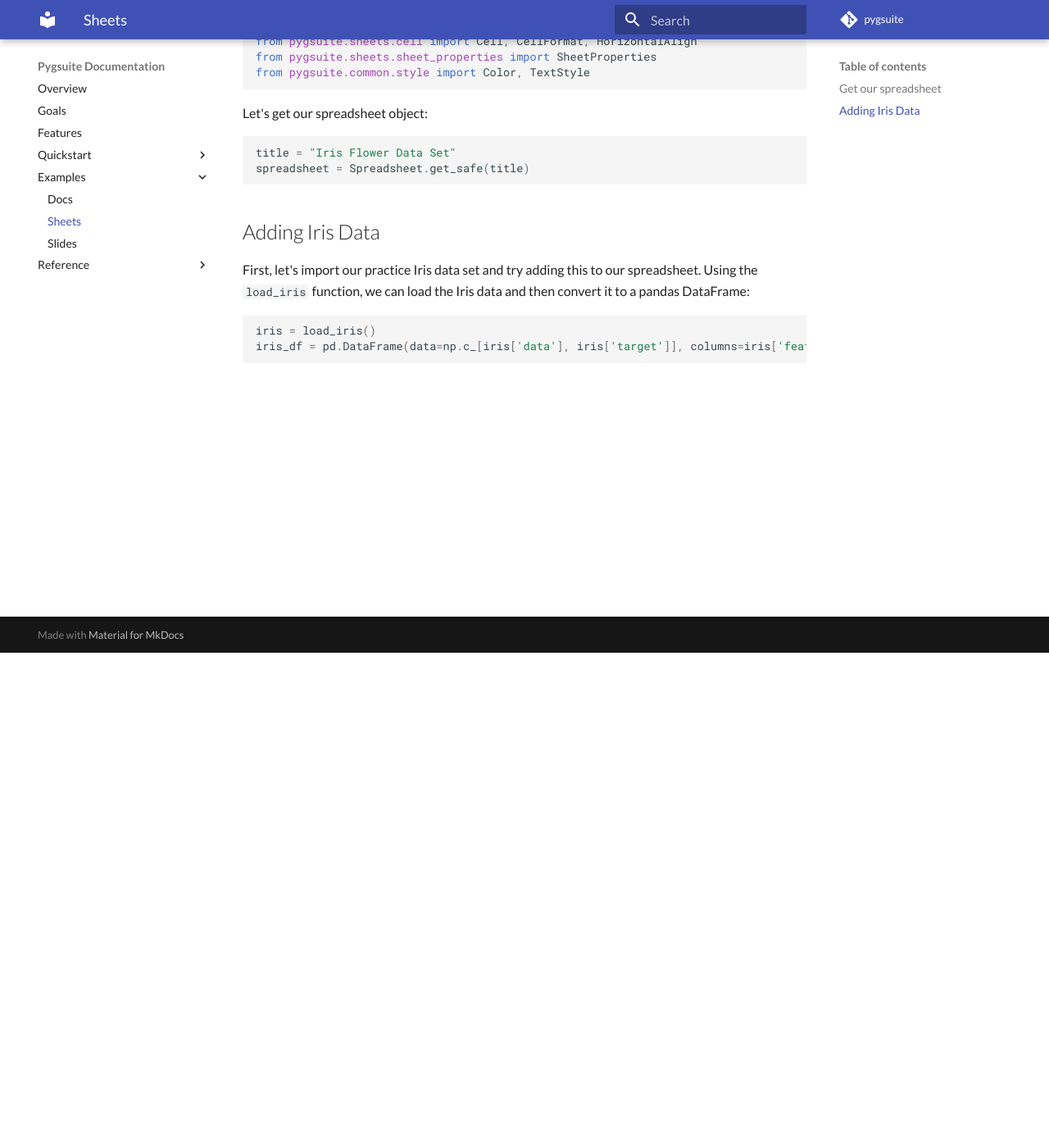
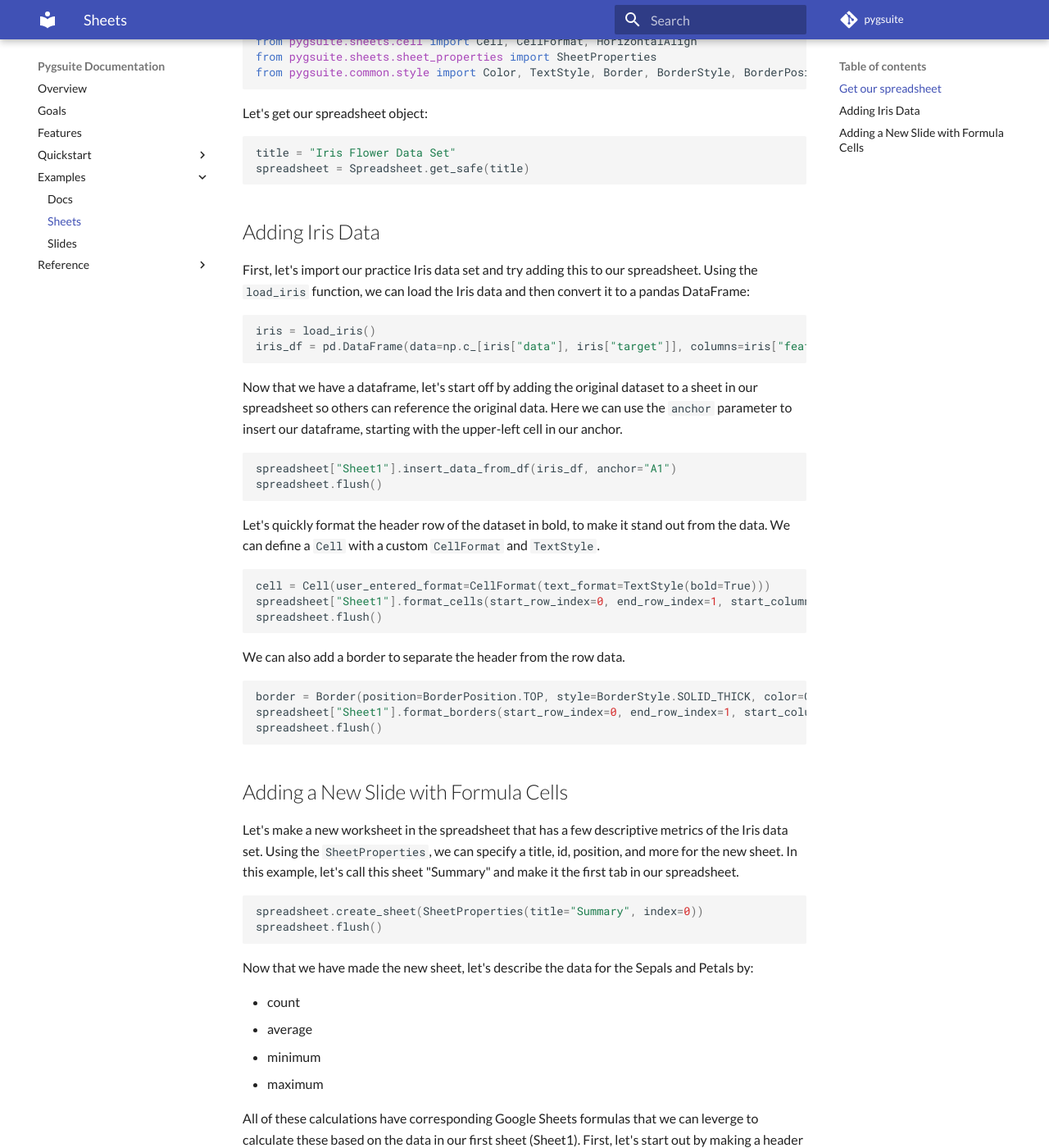
Before and after one commit to pygsuite/pygsuite, an MkDocs documentation site: the page built from docs/ref_examples/sheets.md, in a window 1280 px wide and 1400 px high, scrolled down 604 px. Shown: the whole window at 82% size. Built offline with MkDocs 1.6.1 and Material for MkDocs 9.7.7, drawn with Linux system fonts in a browser that asks for light colours; comment, search, counter and statistics services are not loaded; old or Windows-style settings are respelled for this version of MkDocs; some of the changed text lies outside the part shown.

Commit message:
add more detail to iris example

````diff
--- a/docs/ref_examples/sheets.md
+++ b/docs/ref_examples/sheets.md
@@ -18,7 +18,7 @@
 from pygsuite import Spreadsheet
 from pygsuite.sheets.cell import Cell, CellFormat, HorizontalAlign
 from pygsuite.sheets.sheet_properties import SheetProperties
-from pygsuite.common.style import Color, TextStyle
+from pygsuite.common.style import Color, TextStyle, Border, BorderStyle, BorderPosition
 ```
 
 Let's get our spreadsheet object:
@@ -34,5 +34,79 @@
 
 ```python
 iris = load_iris()
-iris_df = pd.DataFrame(data=np.c_[iris['data'], iris['target']], columns=iris['feature_names'] + ['target'])
+iris_df = pd.DataFrame(data=np.c_[iris["data"], iris["target"]], columns=iris["feature_names"] + ["target"])
 ```
+
+Now that we have a dataframe, let's start off by adding the original dataset to a sheet in our spreadsheet so others can reference the original data. Here we can use the `anchor` parameter to insert our dataframe, starting with the upper-left cell in our anchor.
+
+```python
+spreadsheet["Sheet1"].insert_data_from_df(iris_df, anchor="A1")
+spreadsheet.flush()
+```
+
+Let's quickly format the header row of the dataset in bold, to make it stand out from the data. We can define a `Cell` with a custom `CellFormat` and `TextStyle`.
+
+```python
+cell = Cell(user_entered_format=CellFormat(text_format=TextStyle(bold=True)))
+spreadsheet["Sheet1"].format_cells(start_row_index=0, end_row_index=1, start_column_index=0, end_column_index=5, cell=cell)
+spreadsheet.flush()
+```
+
+We can also add a border to separate the header from the row data.
+
+```python
+border = Border(position=BorderPosition.TOP, style=BorderStyle.SOLID_THICK, color=Color(red=0, green=0, blue=0))
+spreadsheet["Sheet1"].format_borders(start_row_index=0, end_row_index=1, start_column_index=0, end_column_index=5, borders=[border])
+spreadsheet.flush()
+```
+
+## Adding a New Slide with Formula Cells
+
+Let's make a new worksheet in the spreadsheet that has a few descriptive metrics of the Iris data set. Using the `SheetProperties`, we can specify a title, id, position, and more for the new sheet. In this example, let's call this sheet "Summary" and make it the first tab in our spreadsheet.
+
+```python
+spreadsheet.create_sheet(SheetProperties(title="Summary", index=0))
+spreadsheet.flush()
+```
+
+Now that we have made the new sheet, let's describe the data for the Sepals and Petals by:
+
+- count
+- average
+- minimum
+- maximum
+
+All of these calculations have corresponding Google Sheets formulas that we can leverge to calculate these based on the data in our first sheet (Sheet1). First, let's start out by making a header row:
+
+```python
+header = ["Metric", "Sepal Length", "Sepal Width", "Petal Length", "Petal Width"]
+```
+
+Next, let's map the metric names we want to use with the formula names we will wall. Given that all of these formulas accept a list of cells or cell range, we can iterate through the metrics.
+
+```python
+metrics = {"Count":"COUNT", "Average":"AVERAGE", "Min":"MIN", "Max":"MAX"}
+```
+
+All that's left is to create a loop to create a row for each metric that contains one formatted formula per column:
+
+```python
+calculations = []
+
+for metric in metrics:
+
+    row = [metric]
+
+    for col in ["A", "B", "C", "D"]:
+
+        formula = f"={calcs[calc]}(Sheet1!{col}2:{col}151)"
+        row.append(formula)
+
+    calculations.append(row)
+
+values = [header]
+values.extend(calculations)
+
+spreadsheet["Summary"].insert_data(values=values, anchor="A1")
+spreadsheet.flush()
+```
````
